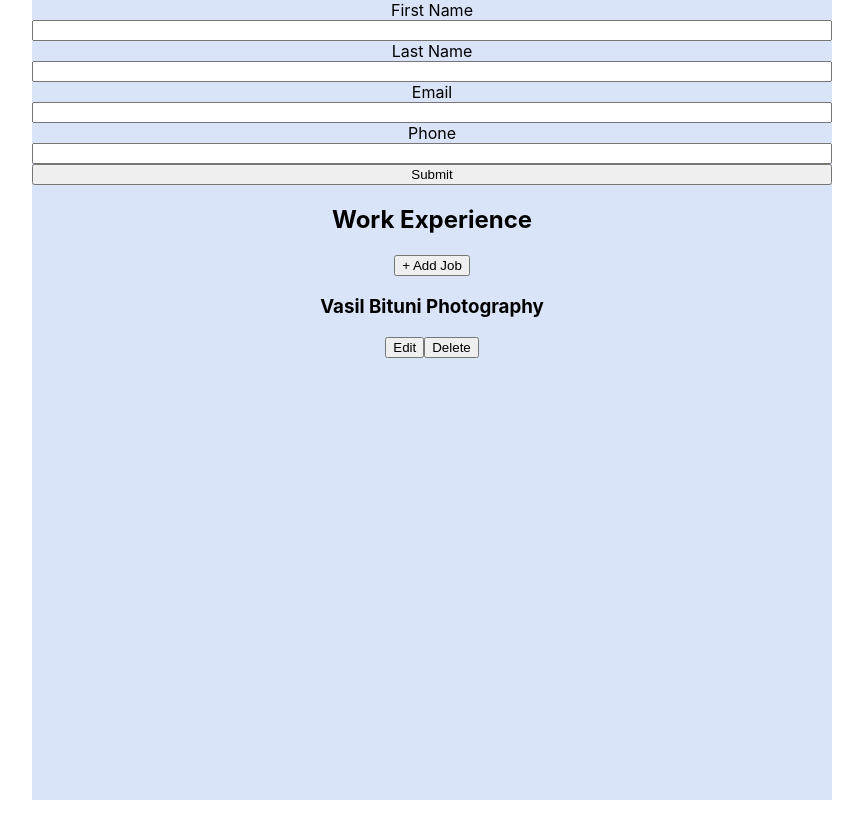
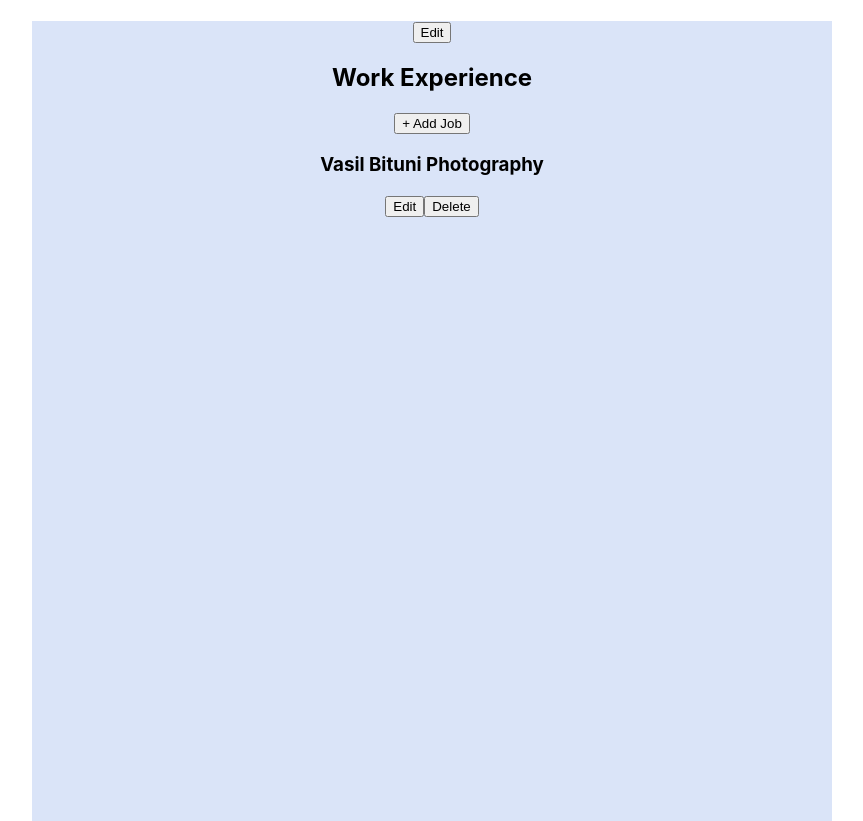
Before and after one commit to vbit27/cv-builder, a React (Create React App) app: page / in a window 1280 px wide. Shown: the whole page, without its empty margins (208-1071 px from the left). Before the commit the page ends 800 px from the top, so only its background shows below. Built offline with nearby package versions, Linux system fonts and the light colour scheme; the HTML template or start-up script is replaced by a standard one.

Commit message:
Add typescript logic at personal info section

```diff
--- a/src/components/PersonalData.tsx
+++ b/src/components/PersonalData.tsx
@@ -1,44 +1,44 @@
-import React, { FormEvent, useState } from 'react';
+import React, { FC, FormEvent, useState } from 'react';
 import './PersonalData.css';
 
-interface Info {
-  name: string;
-  surname: string;
-  email: string;
-  phone: string;
-  editing: boolean;
-}
-
-function PersonalData(props: any) {
+const PersonalData: FC<Prop> = (props) => {
   const [info, setInfo] = useState<Info>({
     name: '',
     surname: '',
     email: '',
     phone: '',
-    editing: true,
   });
 
-  const handleChange = (e: any) => {
+  const [editMode, setEditMode] = useState(false);
+
+  const handleChange: (event: React.ChangeEvent<HTMLInputElement>) => void = (
+    e
+  ) => {
     const newValue = { ...info, [e.target.name]: e.target.value };
     setInfo(newValue);
   };
 
-  const handleSubmit = (e: FormEvent) => {
+  const handleSubmit: (event: React.FormEvent<HTMLFormElement>) => void = (
+    e
+  ) => {
     e.preventDefault();
-    setInfo({ ...info, editing: false });
+    setInfo(info);
     props.onSubmit(info);
+    setEditMode(false);
   };
 
-  const switchSubmitted = () => {
-    setInfo({ ...info, editing: true });
+  const switchToEdit: (
+    event: React.MouseEvent<HTMLButtonElement, MouseEvent>
+  ) => void = () => {
+    setEditMode(true);
   };
 
-  if (!info.editing) {
+  if (!editMode) {
     return (
       <div>
         <h1>{info.name}</h1>
         <h2>{info.surname}</h2>
-        <button onClick={switchSubmitted}>Edit</button>
+        <button onClick={switchToEdit}>Edit</button>
       </div>
     );
   }
@@ -58,6 +58,7 @@
         value={info.surname}
         onChange={handleChange}
         name="surname"
+        required
       />
       <label htmlFor="email">Email</label>
       <input
@@ -76,6 +77,16 @@
       <button type="submit">Submit</button>
     </form>
   );
+};
+
+interface Info {
+  name: string;
+  surname: string;
+  email: string;
+  phone: string;
 }
 
+interface Prop {
+  onSubmit: (info: Info) => void;
+}
 export default PersonalData;
```
